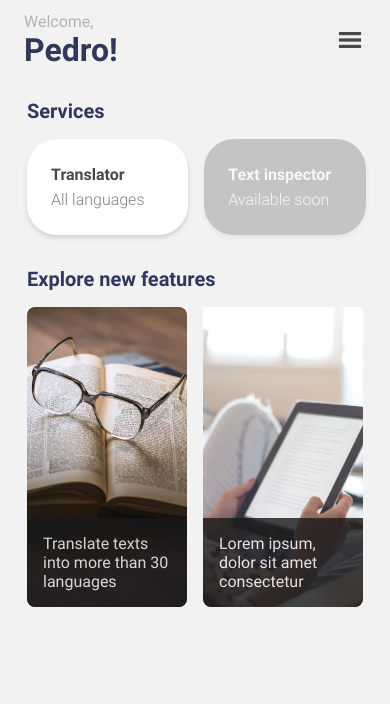
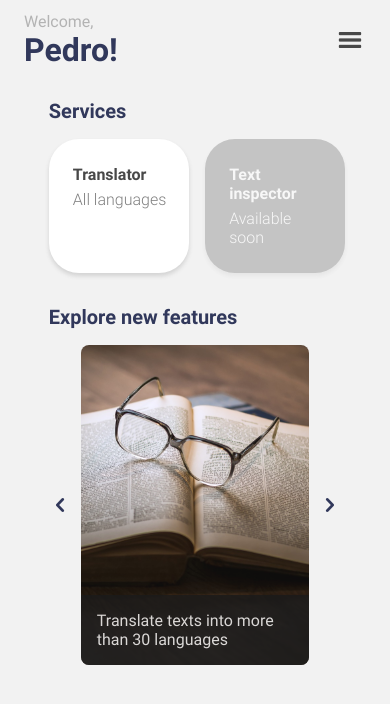
Before and after one commit to pedrorubinger/lingo-app, a React Native app: screen /Home in a window 390 px wide. Shown: the top 704 px of the page. Built offline with nearby package versions, Linux system fonts and the light colour scheme.

Commit message:
refactor: add new features carousel

```diff
--- /dev/null
+++ b/src/interfaces/FeatureCard.ts
@@ -0,0 +1,6 @@
+import { ImageSourcePropType } from "react-native"
+
+export interface FeatureCardData {
+  text: string
+  source: ImageSourcePropType
+}
--- a/src/interfaces/index.ts
+++ b/src/interfaces/index.ts
@@ -1,3 +1,4 @@
 export * from "@interfaces/RouteTypes"
 export * from "@interfaces/StackParamsList"
 export * from "@interfaces/ServiceCard"
+export * from "@interfaces/FeatureCard"
--- /dev/null
+++ b/src/modules/dashboard/components/FeaturesCarousel/index.tsx
@@ -0,0 +1,57 @@
+import React, { useState } from "react"
+import { Entypo } from "@expo/vector-icons"
+
+import { featureCards } from "@modules/dashboard/utils"
+import { Theme } from "@styles/index"
+import {
+  FeatureBox,
+  FeatureCaption,
+  FeatureCaptionBox,
+  FeatureCard,
+  FeatureImg,
+  FeatureNavigator,
+} from "@modules/dashboard/components/FeaturesCarousel/styles"
+
+const { colors } = Theme
+
+interface Props {}
+
+const CAROUSEL_LENGTH = featureCards.length
+
+export const FeaturesCarrousel: React.FC<Props> = () => {
+  const [index, setCurrentIndex] = useState<number>(0)
+  const currentFeature = featureCards[index]
+
+  const onPressNext = () => {
+    setCurrentIndex((i) => {
+      if (CAROUSEL_LENGTH - 1 === i) return 0
+      else return i + 1
+    })
+  }
+
+  const onPressPrev = () => {
+    setCurrentIndex((i) => {
+      if (i === 0) return CAROUSEL_LENGTH - 1
+      else return i - 1
+    })
+  }
+
+  return (
+    <FeatureBox>
+      <FeatureNavigator onPress={onPressPrev}>
+        <Entypo name="chevron-left" size={24} color={colors.koamaru300} />
+      </FeatureNavigator>
+
+      <FeatureCard>
+        <FeatureImg source={currentFeature.source} />
+        <FeatureCaptionBox>
+          <FeatureCaption>{currentFeature.text}</FeatureCaption>
+        </FeatureCaptionBox>
+      </FeatureCard>
+
+      <FeatureNavigator onPress={onPressNext}>
+        <Entypo name="chevron-right" size={24} color={colors.koamaru300} />
+      </FeatureNavigator>
+    </FeatureBox>
+  )
+}
--- /dev/null
+++ b/src/modules/dashboard/components/FeaturesCarousel/styles.ts
@@ -0,0 +1,53 @@
+import styled from "styled-components/native"
+
+import { Theme } from "@styles/theme"
+import { Typography } from "@components/Typography"
+
+const { colors, radius, spacing } = Theme
+
+export const FeatureBox = styled.View`
+  width: 100%;
+
+  flex-direction: row;
+  justify-content: center;
+  gap: ${spacing.sm}px;
+`
+
+export const FeatureCard = styled.View`
+  flex: 1;
+  height: 320px;
+
+  background-color: ${colors.white};
+  border-radius: ${radius.md}px;
+`
+
+export const FeatureImg = styled.Image`
+  width: 100%;
+  height: 320px;
+  opacity: 0.95;
+
+  border-radius: ${radius.md}px;
+`
+
+export const FeatureCaptionBox = styled.View`
+  width: 100%;
+  padding: ${spacing.md}px ${spacing.md}px;
+
+  position: absolute;
+  bottom: 0;
+
+  border-bottom-left-radius: ${radius.md}px;
+  border-bottom-right-radius: ${radius.md}px;
+
+  background-color: ${colors.black};
+  opacity: 0.8;
+`
+
+export const FeatureCaption = styled(Typography)`
+  color: ${colors.white};
+`
+
+export const FeatureNavigator = styled.TouchableOpacity`
+  align-items: center;
+  justify-content: center;
+`
--- a/src/modules/dashboard/components/index.ts
+++ b/src/modules/dashboard/components/index.ts
@@ -1,2 +1,3 @@
+export * from "@modules/dashboard/components/FeaturesCarousel"
+export * from "@modules/dashboard/components/HomeHeader"
 export * from "@modules/dashboard/components/ServiceCard"
-export * from "@modules/dashboard/components/HomeHeader"
--- a/src/modules/dashboard/screens/home/index.tsx
+++ b/src/modules/dashboard/screens/home/index.tsx
@@ -1,16 +1,15 @@
 import { DashboardStackScreenProps } from "@interfaces/index"
 import { ScreenBox, Typography } from "@components/index"
 import { serviceCards, divideArrayIntoChunks } from "@modules/dashboard/utils"
-import { HomeHeader, ServiceCard } from "@modules/dashboard/components"
+import {
+  FeaturesCarrousel,
+  HomeHeader,
+  ServiceCard,
+} from "@modules/dashboard/components"
 import {
   Body,
   CardsBox,
   CardsTitleBox,
-  CarouselBox,
-  CarouselCaption,
-  CarouselCaptionBox,
-  CarouselCard,
-  CarouselImg,
   CarouselTitleBox,
 } from "@modules/dashboard/screens/home/styles"
 
@@ -54,25 +53,7 @@ export const Home: React.FC<Props> = () => {
           </Typography>
         </CarouselTitleBox>
 
-        <CarouselBox>
-          <CarouselCard>
-            <CarouselImg source={require("@assets/images/glasses.jpg")} />
-            <CarouselCaptionBox>
-              <CarouselCaption>
-                Translate texts into more than 30 languages
-              </CarouselCaption>
-            </CarouselCaptionBox>
-          </CarouselCard>
-
-          <CarouselCard>
-            <CarouselImg source={require("@assets/images/kindle.jpg")} />
-            <CarouselCaptionBox>
-              <CarouselCaption>
-                Lorem ipsum, dolor sit amet consectetur
-              </CarouselCaption>
-            </CarouselCaptionBox>
-          </CarouselCard>
-        </CarouselBox>
+        <FeaturesCarrousel />
       </Body>
     </ScreenBox>
   )
--- a/src/modules/dashboard/screens/home/styles.ts
+++ b/src/modules/dashboard/screens/home/styles.ts
@@ -1,9 +1,8 @@
 import styled from "styled-components/native"
 
 import { Theme } from "@styles/theme"
-import { Typography } from "@components/Typography"
 
-const { colors, radius, spacing } = Theme
+const { spacing } = Theme
 
 export const Body = styled.View``
 
@@ -25,49 +24,7 @@ export const CardsTitleBox = styled.View`
   margin-bottom: ${spacing.md}px;
 `
 
-/* Carousel */
-
 export const CarouselTitleBox = styled.View`
   margin-top: ${spacing.xl}px;
   margin-bottom: ${spacing.md}px;
 `
-
-export const CarouselBox = styled.View`
-  width: 100%;
-
-  flex-direction: row;
-  gap: ${spacing.md}px;
-`
-
-export const CarouselCard = styled.View`
-  width: 160px;
-  height: 300px;
-
-  background-color: ${colors.white};
-`
-
-export const CarouselImg = styled.Image`
-  width: 160px;
-  height: 300px;
-  opacity: 0.95;
-
-  border-radius: ${radius.md}px;
-`
-
-export const CarouselCaptionBox = styled.View`
-  width: 100%;
-  padding: ${spacing.md}px ${spacing.md}px;
-
-  position: absolute;
-  bottom: 0;
-
-  border-bottom-left-radius: ${radius.md}px;
-  border-bottom-right-radius: ${radius.md}px;
-
-  background-color: ${colors.black};
-  opacity: 0.8;
-`
-
-export const CarouselCaption = styled(Typography)`
-  color: ${colors.white};
-`
--- /dev/null
+++ b/src/modules/dashboard/utils/const/featureCard.ts
@@ -0,0 +1,12 @@
+import { FeatureCardData } from "@interfaces/FeatureCard"
+
+export const featureCards: FeatureCardData[] = [
+  {
+    source: require("@assets/images/glasses.jpg"),
+    text: "Translate texts into more than 30 languages",
+  },
+  {
+    source: require("@assets/images/kindle.jpg"),
+    text: "Lorem ipsum, dolor sit amet consectetur",
+  },
+]
--- a/src/modules/dashboard/utils/index.ts
+++ b/src/modules/dashboard/utils/index.ts
@@ -1,3 +1,4 @@
+export * from "@modules/dashboard/utils/const/serviceCard"
+export * from "@modules/dashboard/utils/const/featureCard"
 export * from "@modules/dashboard/utils/helpers/arrays"
-export * from "@modules/dashboard/utils/const/serviceCard"
 export * from "@modules/dashboard/utils/helpers/serviceCard"
```
